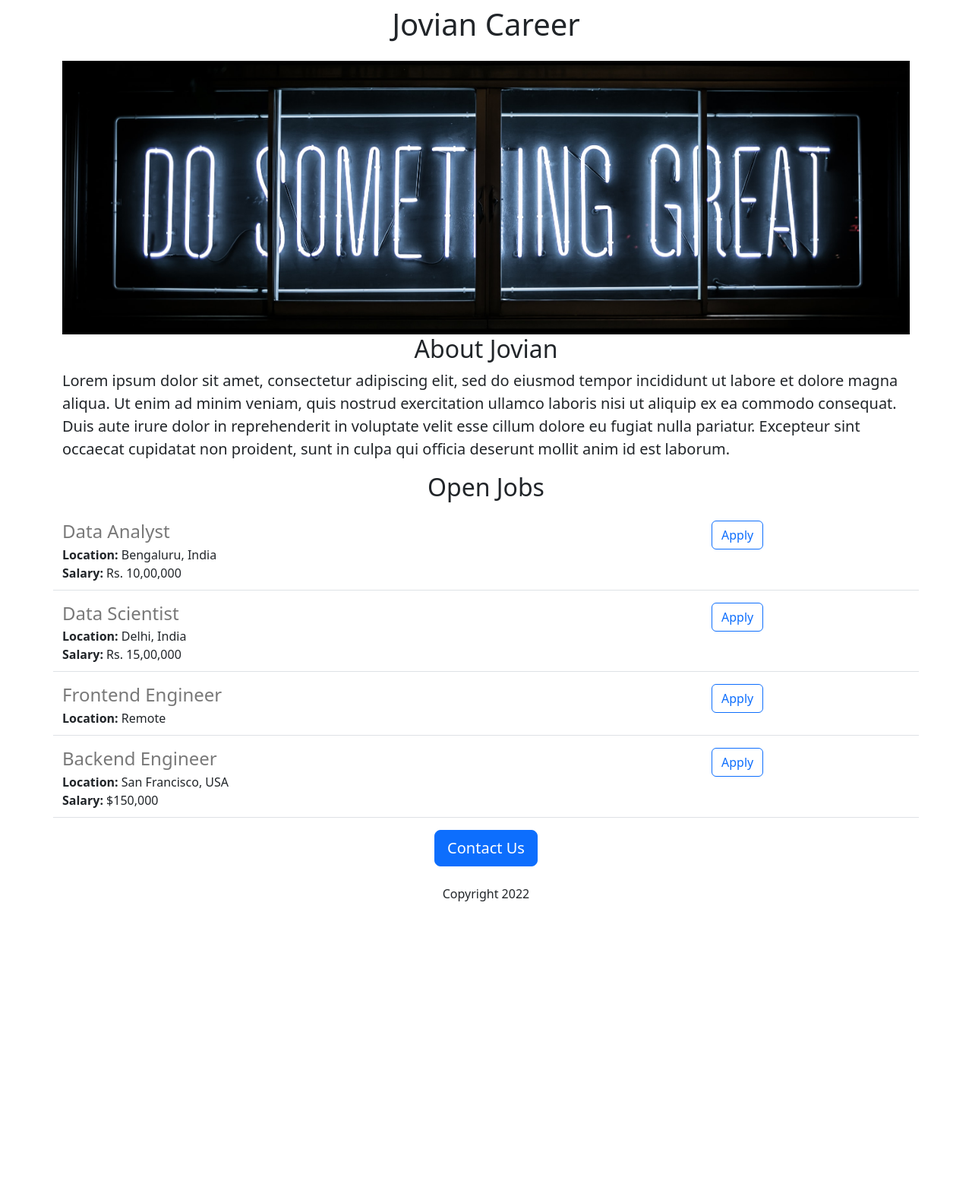
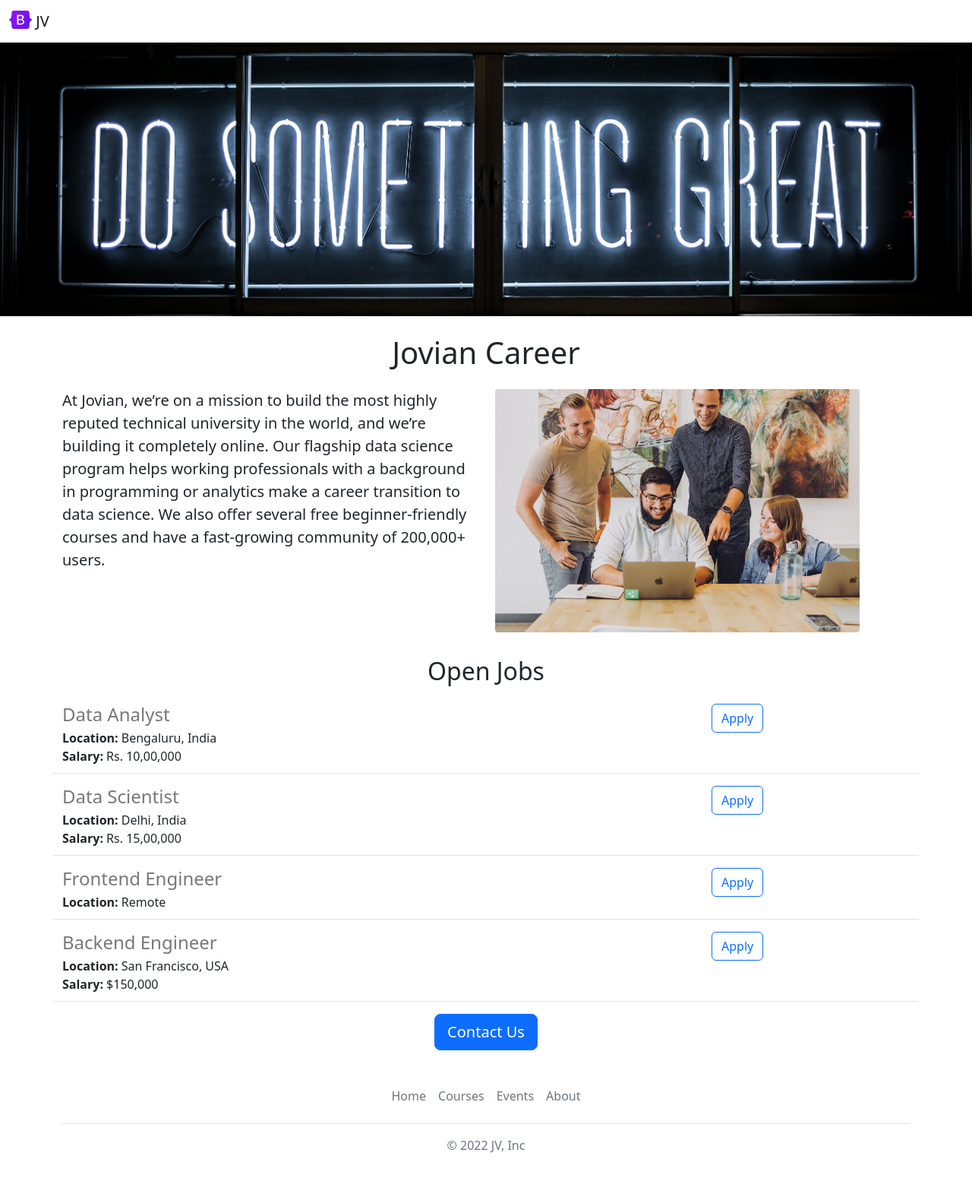
Before and after one commit to DataAndStories/jv-careers, a Flask app: page / in a window 1280 px wide. Shown: the whole page at 76% size. Before the commit the page ends 1186 px from the top, so only its background shows below. Run offline with Flask 2, Linux system fonts and the light colour scheme.

Commit message:
Added modular html pages

```diff
--- /dev/null
+++ b/templates/footer.html
@@ -0,0 +1,12 @@
+<div class="container">
+  <footer class="py-3 my-4">
+    <ul class="nav justify-content-center border-bottom pb-3 mb-3">
+      <li class="nav-item"><a  target="_blank" href="https://www.jovian.ai" class="nav-link px-2 text-muted">Home</a></li>
+      <li class="nav-item"><a  target="_blank" href="https://jovian.ai/learn" class="nav-link px-2 text-muted">Courses</a></li>
+
+      <li class="nav-item"><a target="_blank" href="https://jovian.ai/events" class="nav-link px-2 text-muted">Events</a></li>
+      <li class="nav-item"><a  target="_blank" href="https://jovian.ai/about" class="nav-link px-2 text-muted">About</a></li>
+    </ul>
+    <p class="text-center text-muted">&copy; 2022 JV, Inc</p>
+  </footer>
+</div>
--- a/templates/home.html
+++ b/templates/home.html
@@ -10,17 +10,29 @@
                 height: 360px;
                 width: 100%;
                 object-fit: cover;
+                margin-bottom: 16px;
             }
         </style>
     </head>
     <body>
+        {% include 'nav.html' %}
+        <img class="img-fluid" id="banner" src="/static/banner_do_great.jpg">
+
         <div class="container">
-            <h1 class="text-center mt-2 mb-4">{{company_name}} Career</h1>
-            <img class="img-fluid" id="banner" src="/static/banner_do_great.jpg">
-            <h2 class="text-center">About Jovian</h2>
-            <p class="lead">
-                Lorem ipsum dolor sit amet, consectetur adipiscing elit, sed do eiusmod tempor incididunt ut labore et dolore magna aliqua. Ut enim ad minim veniam, quis nostrud exercitation ullamco laboris nisi ut aliquip ex ea commodo consequat. Duis aute irure dolor in reprehenderit in voluptate velit esse cillum dolore eu fugiat nulla pariatur. Excepteur sint occaecat cupidatat non proident, sunt in culpa qui officia deserunt mollit anim id est laborum.
-            </p>
+            <h1 class="text-center mt-2 mb-4">
+                {{company_name}} Career
+            </h1>
+
+            <div class="row" style="margin-bottom:32px">
+                <div class = "col-md-6">
+                    <p class="lead">
+                        At Jovian, we’re on a mission to build the most highly reputed technical university in the world, and we’re building it completely online. Our flagship data science program helps working professionals with a background in programming or analytics make a career transition to data science. We also offer several free beginner-friendly courses and have a fast-growing community of 200,000+ users.
+                    </p>
+                </div>
+                <div class="d-none d-md-block col-md-6">
+                    <img src="/static/people.jpeg" style="height:320px;border-radius:4px;">
+                </div>
+            </div>
             <h2 class="text-center mt-2 mb-4">Open Jobs</h2>
             <div>
                 {% for job in jobs %}
@@ -28,9 +40,9 @@
                 {% endfor %}
             </div>
             <div class="text-center">
-                <Button class="btn btn-primary btn-lg">Contact Us</Button>
-                <p class="mt-4">Copyright 2022</p>
+                <a class="btn btn-primary btn-lg" href="mailto:hello@jovian.ai?subject=Question%20about%20Job%20Opernings&body=My%20name%3A%20%3Cyour%20name%20here%3E%0D%0A%0D%0AMy%20questions%3A%20%3Center%20question%20here%3E%0D%0A">Contact Us</a>
             </div>
         </div>
+        {% include 'footer.html' %}
     </body>
 </html>
--- a/templates/jobitem.html
+++ b/templates/jobitem.html
@@ -10,7 +10,7 @@
         </div>
         {% endif %}
     </div>
-    <div class="col-3">
-        <button type="button" class="btn btn-outline-primary">Apply</button>
-    </div>
+    <div class="col-2 padding-right:16px">
+    <a href="mailto:hello@jovian.ai?subject=Application%20for%20{{job['title']}}&body=My%20name%3A%20%3Cyour%20name%20here%3E%0D%0A%0D%0AMy%20Resume%20link%3A%20%3Cresume%20link%3E%0D%0A%0D%0AMy%20LinkedIn%20link%3A%20%3Clinkedin%20in%3E%0D%0A%0D%0A" type="button" class="btn btn-outline-primary float-right align-middle">Apply</a>
+  </div>
 </div>
--- /dev/null
+++ b/templates/nav.html
@@ -0,0 +1,9 @@
+<nav class="navbar shadow-sm fixed-top bg-white">
+  <div class="container-fluid">
+    <a class="navbar-brand" href="#">
+      <img src="/static/logo.svg" alt="" width="30" height="24" class="d-inline-block align-text-top">
+      JV
+    </a>
+  </div>
+</nav>
+<div style="height:56px"></div>
```
Also changed, not shown: static/logo.svg (added), static/people.jpeg (added).
